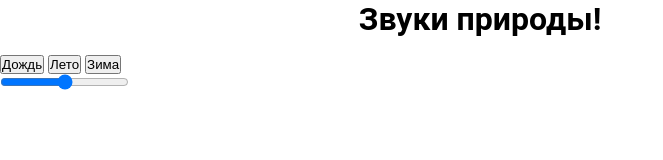
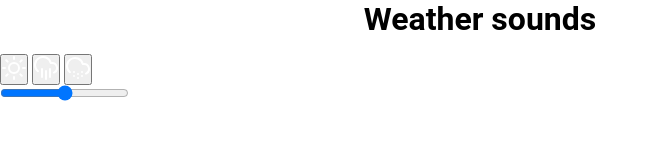
Before and after one commit to Agent2000/weather-sounds, a website built with webpack: page public/index.html in a window 1280 px wide. Shown: the whole page, without its empty margins (0-663 px from the left). Built offline with nearby package versions, Linux system fonts and the light colour scheme.

Commit message:
feat(index.html): add img, update ids elem

```diff
--- a/public/index.html
+++ b/public/index.html
@@ -7,17 +7,23 @@
     <title>Weather sounds</title>
   </head>
   <body>
-    <h1>Звуки природы!</h1>
+    <h1>Weather sounds</h1>
     <div id="main">
-      <div id="audio-btn">
-        <button id="play-rain"></button>
-        <button id="play-summer"></button>
-        <button id="play-winter"></button>
+      <div id="audio-btn" class="audio-btn-group">
+        <button id="btnSummer" class="btn btn-summer">
+          <img id="imgSummer" src="assets/icons/sun.svg" alt="" />
+        </button>
+        <button id="btnRain" class="btn btn-rain">
+          <img id="imgRain" src="assets/icons/cloud-rain.svg" alt="" />
+        </button>
+        <button id="btnWinter" class="btn btn-winter">
+          <img id="imgWinter" src="assets/icons/cloud-snow.svg" alt="" />
+        </button>
       </div>
-      <audio id="audio-rain" src="./assets/sounds/rain.mp3"></audio>
-      <audio id="audio-winter" src="./assets/sounds/winter.mp3"></audio>
-      <audio id="audio-summer" src="./assets/sounds/summer.mp3"></audio>
-      <div>
+      <audio id="audiRain" src="./assets/sounds/rain.mp3"></audio>
+      <audio id="audiWinter" src="./assets/sounds/winter.mp3"></audio>
+      <audio id="audiSummer" src="./assets/sounds/summer.mp3"></audio>
+      <div class="volume">
         <input
           id="volume"
           type="range"
```
